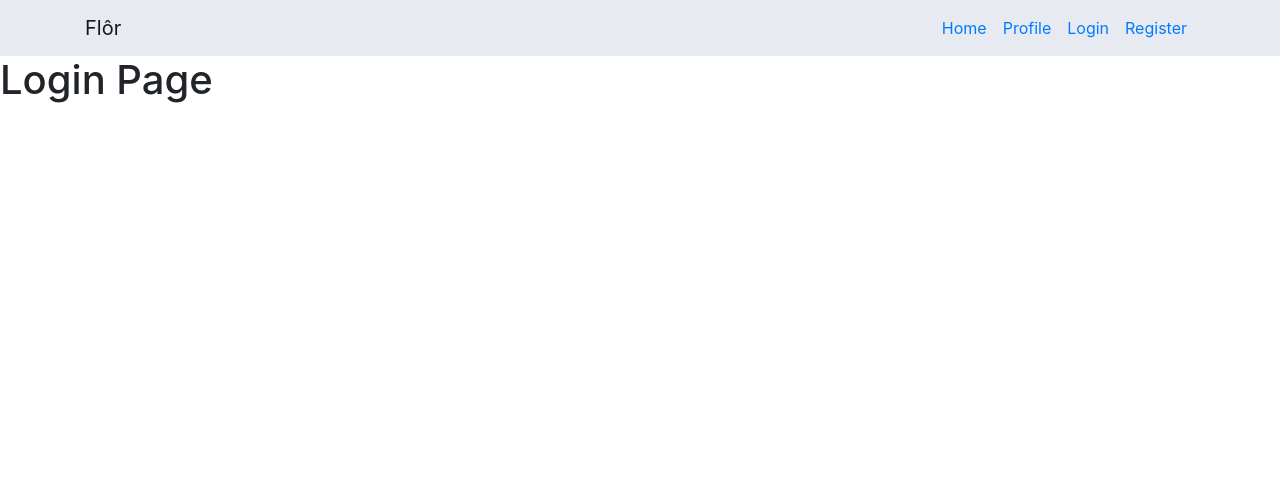
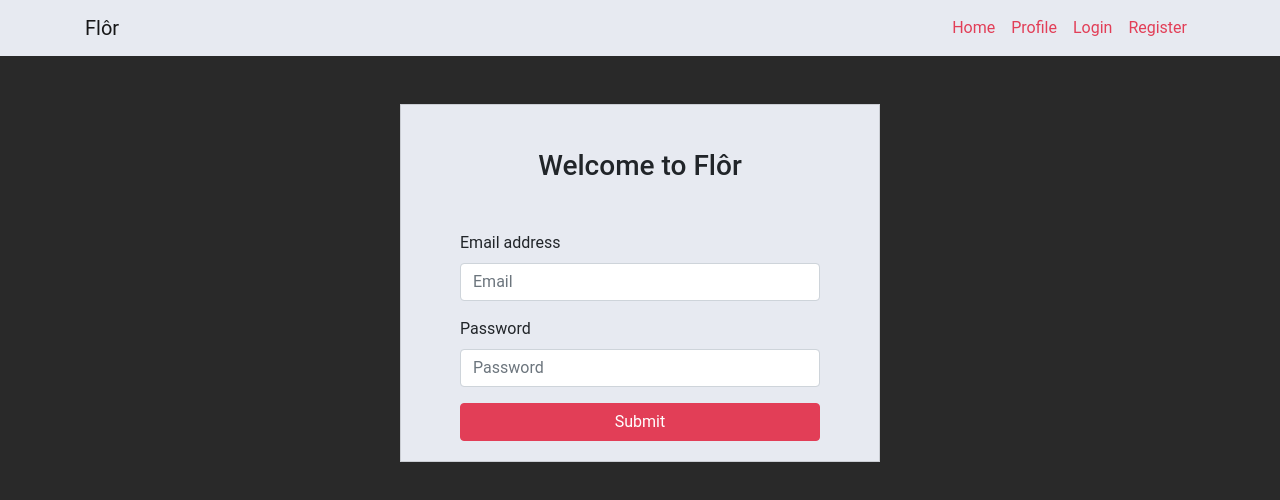
Before and after one commit to gabtorre/flor-react, a React (Create React App) app: page /login in a window 1280 px wide. Shown: the top 500 px of the page. Built offline with nearby package versions, Linux system fonts and the light colour scheme.

Commit message:
Adds Login Page

```diff
--- a/package.json
+++ b/package.json
@@ -7,6 +7,7 @@
     "@testing-library/react": "^11.1.0",
     "@testing-library/user-event": "^12.1.10",
     "bootstrap": "^4.5.3",
+    "node-sass": "^4.14.1",
     "react": "^17.0.1",
     "react-bootstrap": "^1.4.0",
     "react-dom": "^17.0.1",
--- a/src/components/Auth/Login.js
+++ b/src/components/Auth/Login.js
@@ -1,12 +1,20 @@
 import React from 'react';
+import { Card, Button, Container } from 'react-bootstrap';
+
+import LoginForm from './LoginForm';
 
 class Login extends React.Component {
     state = {  }
     render() {
         return (
-            <div>
-                <h1>Login Page</h1>
-            </div>
+            <Container>
+                <Card className="mx-auto mt-5 text-center" style={{ width: '30rem' }}>
+                    <Card.Body className="mx-auto mt-4" style={{ width: '25rem' }}>
+                        <Card.Title><h3>Welcome to Flôr</h3></Card.Title>
+                        <LoginForm/>
+                    </Card.Body>
+                </Card>
+            </Container>
         );
     }
 }
--- /dev/null
+++ b/src/components/Auth/LoginForm.js
@@ -0,0 +1,26 @@
+import React, { Component } from 'react';
+import { Form, Button } from 'react-bootstrap';
+
+class LoginForm extends Component {
+    state = {  }
+    render() {
+        return (
+            <Form className="mt-5 text-left">
+            <Form.Group controlId="formBasicEmail">
+                <Form.Label>Email address</Form.Label>
+                <Form.Control type="email" placeholder="Email" />
+            </Form.Group>
+
+            <Form.Group controlId="formBasicPassword">
+                <Form.Label>Password</Form.Label>
+                <Form.Control type="password" placeholder="Password" />
+            </Form.Group>
+            <Button className="btn-block" variant="primary" type="submit">
+                Submit
+            </Button>
+            </Form>
+        );
+    }
+}
+
+export default LoginForm;
--- a/src/index.css
+++ b/src/index.css
@@ -1,13 +1,4 @@
 body {
+  background-color: #292929!important;
   margin: 0;
-  font-family: -apple-system, BlinkMacSystemFont, 'Segoe UI', 'Roboto', 'Oxygen',
-    'Ubuntu', 'Cantarell', 'Fira Sans', 'Droid Sans', 'Helvetica Neue',
-    sans-serif;
-  -webkit-font-smoothing: antialiased;
-  -moz-osx-font-smoothing: grayscale;
 }
-
-code {
-  font-family: source-code-pro, Menlo, Monaco, Consolas, 'Courier New',
-    monospace;
-}
--- a/src/index.js
+++ b/src/index.js
@@ -3,6 +3,8 @@ import ReactDOM from 'react-dom';
 import { BrowserRouter as Router } from 'react-router-dom';
 import App from './App';
 import reportWebVitals from './reportWebVitals';
+
+import './scss/custom.scss';
 
 ReactDOM.render(
   <React.StrictMode>
--- /dev/null
+++ b/src/scss/custom.scss
@@ -0,0 +1,15 @@
+
+$body-bg: #292929;
+
+$card-bg: #E7EAF1;
+
+$font-family-sans-serif: Roboto;
+
+$card-border-radius: 0px;
+
+$theme-colors: (
+  "primary": #E23E57,
+  "danger": #ff4136
+);
+
+@import "../../node_modules/bootstrap/scss/bootstrap";
```
Also changed, not shown: 1 other file (tests, documents, lock files or other folders).
